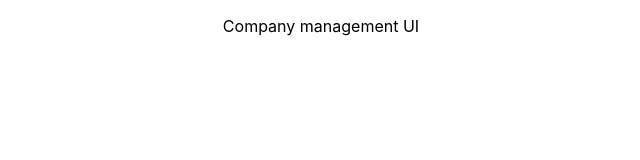
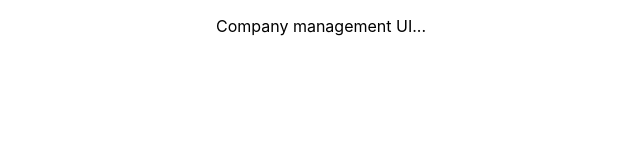
Before and after one commit to ThisuraThebuwana/company-management-ui, a React (Create React App) app: page / in a window 1280 px wide. Shown: the top 160 px of the page, without its empty margins (319-959 px from the left). Built offline with nearby package versions, Linux system fonts and the light colour scheme.

Commit message:
test commit

```diff
--- a/src/App.js
+++ b/src/App.js
@@ -3,7 +3,7 @@ import './App.css';
 function App() {
   return (
     <div className="App">
-      <p>Company management UI</p>
+      <p>Company management UI...</p>
     </div>
   );
 }
```
